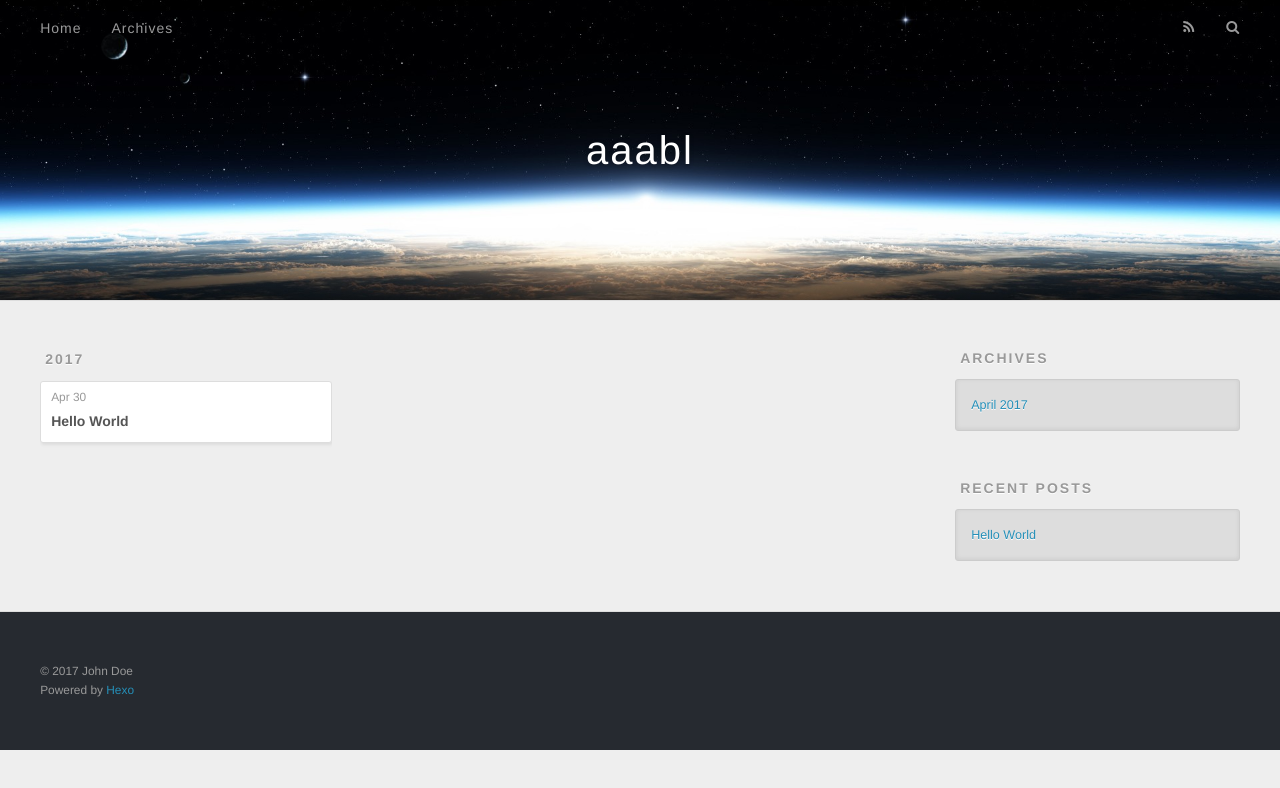
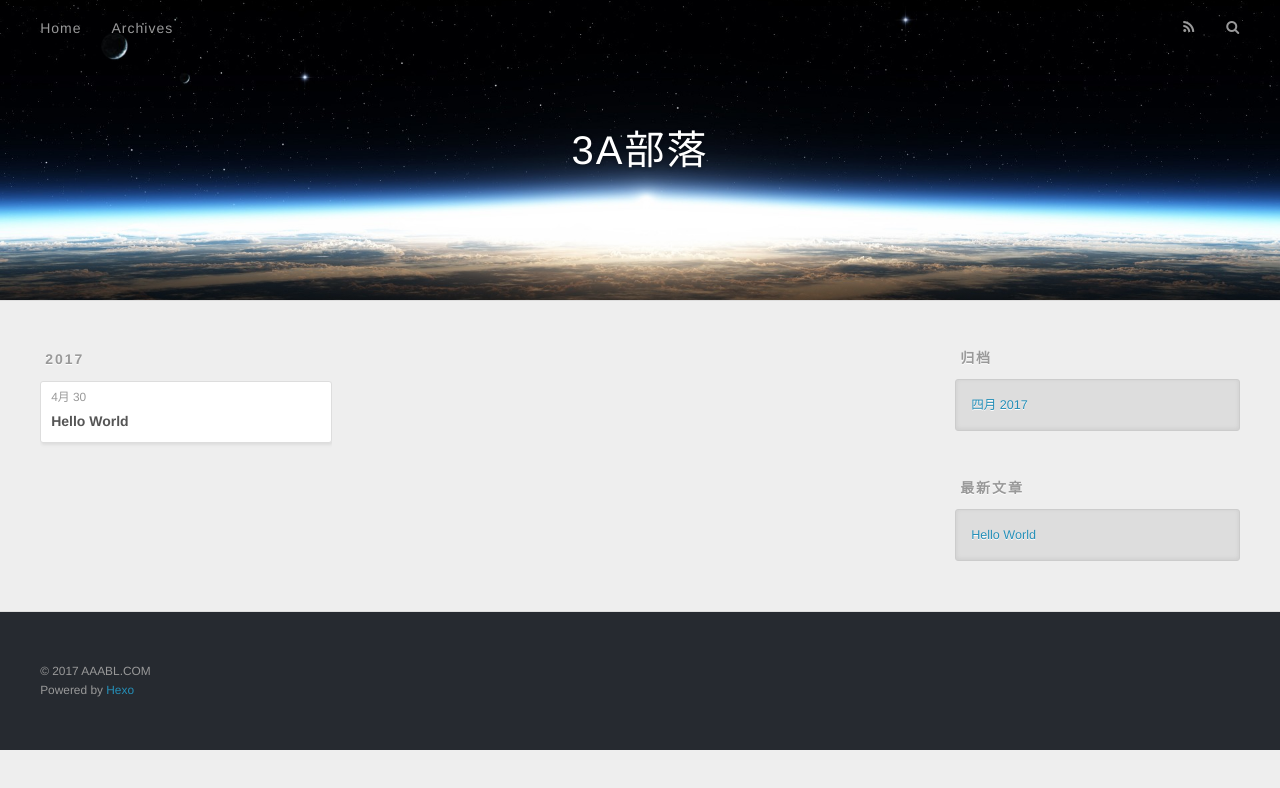
Before and after one commit to aaabl/aaabl.github.io, a plain HTML site: page archives/index.html in a window 1280 px wide. Drawn offline with nearby package versions, Linux system fonts and the light colour scheme.

Commit message:
Site updated: 2017-04-30 22:44:03

```diff
--- a/archives/index.html
+++ b/archives/index.html
@@ -3,16 +3,16 @@
 <head>
   <meta charset="utf-8">
 
-  <title>Archives | aaabl</title>
+  <title>归档 | 3A部落</title>
   <meta name="viewport" content="width=device-width, initial-scale=1, maximum-scale=1">
   <meta property="og:type" content="website">
-<meta property="og:title" content="aaabl">
+<meta property="og:title" content="3A部落">
 <meta property="og:url" content="http://aaabl.com/archives/index.html">
-<meta property="og:site_name" content="aaabl">
+<meta property="og:site_name" content="3A部落">
 <meta name="twitter:card" content="summary">
-<meta name="twitter:title" content="aaabl">
+<meta name="twitter:title" content="3A部落">
 
-    <link rel="alternate" href="/atom.xml" title="aaabl" type="application/atom+xml">
+    <link rel="alternate" href="/atom.xml" title="3A部落" type="application/atom+xml">
 
 
     <link rel="icon" href="/favicon.png">
@@ -33,7 +33,7 @@
   <div id="header-outer" class="outer">
     <div id="header-title" class="inner">
       <h1 id="logo-wrap">
-        <a href="/" id="logo">aaabl</a>
+        <a href="/" id="logo">3A部落</a>
       </h1>
 
     </div>
@@ -50,7 +50,7 @@
 
           <a id="nav-rss-link" class="nav-icon" href="/atom.xml" title="RSS Feed"></a>
 
-        <a id="nav-search-btn" class="nav-icon" title="Search"></a>
+        <a id="nav-search-btn" class="nav-icon" title="搜索"></a>
       </nav>
       <div id="search-form-wrap">
         <form action="//google.com/search" method="get" accept-charset="UTF-8" class="search-form"><input type="search" name="q" class="search-form-input" placeholder="Search"><button type="submit" class="search-form-submit">&#xF002;</button><input type="hidden" name="sitesearch" value="http://aaabl.com"></form>
@@ -76,7 +76,7 @@
   <div class="archive-article-inner">
     <header class="archive-article-header">
       <a href="/2017/04/30/hello-world/" class="archive-article-date">
-  <time datetime="2017-04-30T13:06:05.725Z" itemprop="datePublished">Apr 30</time>
+  <time datetime="2017-04-30T13:06:05.725Z" itemprop="datePublished">4月 30</time>
 </a>
 
 
@@ -107,9 +107,9 @@
 
 
   <div class="widget-wrap">
-    <h3 class="widget-title">Archives</h3>
+    <h3 class="widget-title">归档</h3>
     <div class="widget">
-      <ul class="archive-list"><li class="archive-list-item"><a class="archive-list-link" href="/archives/2017/04/">April 2017</a></li></ul>
+      <ul class="archive-list"><li class="archive-list-item"><a class="archive-list-link" href="/archives/2017/04/">四月 2017</a></li></ul>
     </div>
   </div>
 
@@ -117,7 +117,7 @@
 
 
   <div class="widget-wrap">
-    <h3 class="widget-title">Recent Posts</h3>
+    <h3 class="widget-title">最新文章</h3>
     <div class="widget">
       <ul>
 
@@ -137,7 +137,7 @@
 
   <div class="outer">
     <div id="footer-info" class="inner">
-      &copy; 2017 John Doe<br>
+      &copy; 2017 AAABL.COM<br>
       Powered by <a href="http://hexo.io/" target="_blank">Hexo</a>
     </div>
   </div>
```
Also changed, not shown: 2017/04/30/hello-world/index.html (+10 -10 lines), archives/2017/04/index.html (+12 -12 lines), archives/2017/index.html (+12 -12 lines), index.html (+12 -12 lines).
